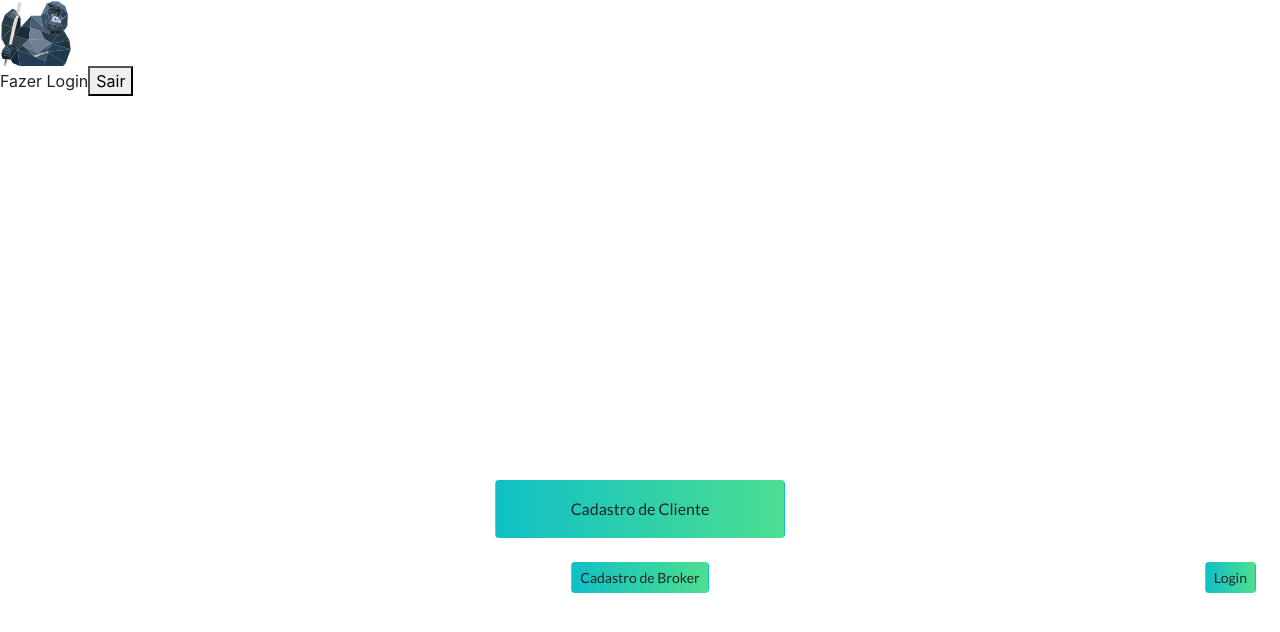
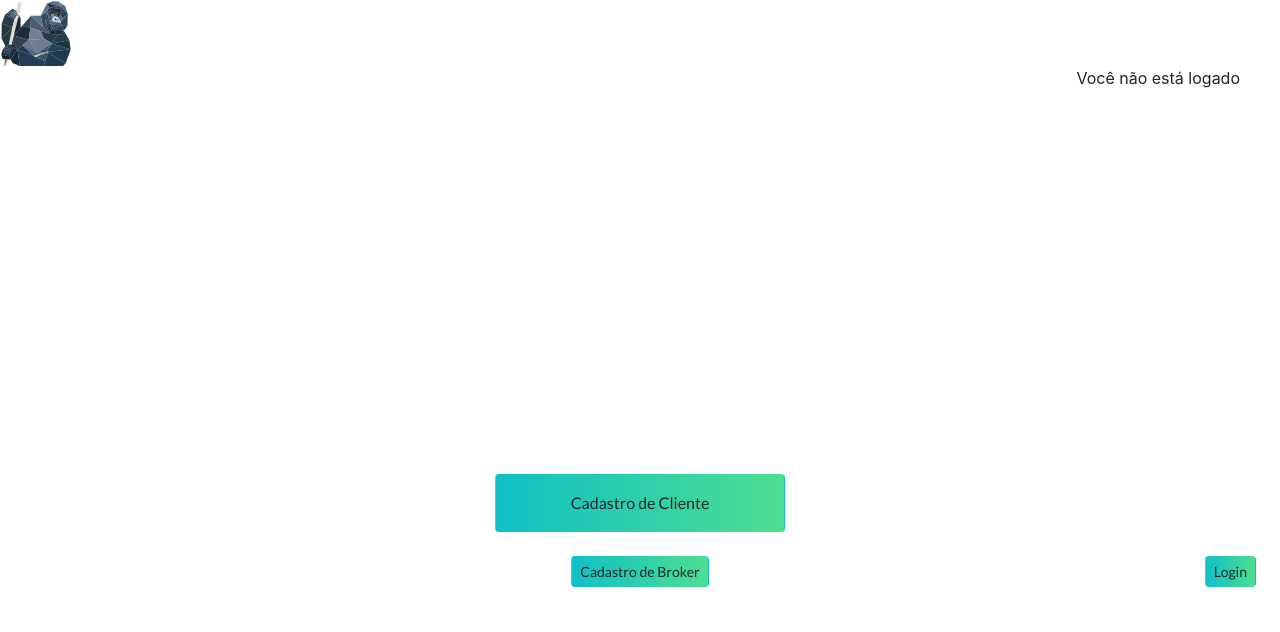
Before and after one commit to Vulper-hackaton/vulper, a Vue app: page / in a window 1280 px wide. Shown: the top 632 px of the page. Built offline with nearby package versions, Linux system fonts and the light colour scheme; no server answers.

Commit message:
Backend para brokers funcional

```diff
--- a/src/components/MainHeader.vue
+++ b/src/components/MainHeader.vue
@@ -9,10 +9,14 @@
       </div>
     </router-link>
     <div id="name" class="col-2"></div>
-    <span v-if="logged">{{ username }}</span>
-    <span v-else>Fazer Login</span>
-    <!--Este botão é apenas provisório. TODO: retirá-lo daqui-->
-    <button class="but" @click="signOut">Sair</button>
+    <div id="user-status">
+      <span v-if="logged">Bem-vindo, {{ username }} </span>
+      <span v-else>Você não está logado</span>
+      <!--Este botão é apenas provisório. TODO: retirá-lo daqui-->
+      <span v-if="logged">
+        <button class="but" @click="signOut">Sair</button>
+      </span>
+    </div>
   </div>
 </template>
 
@@ -57,4 +61,11 @@
   #main-header{
     /*ARRUMAR ESTA MERDA*/
   }
+  #user-status{
+    text-align: right;
+    margin-right: 40px;
+  }
+  .but{
+    margin-left: 40px;
+  }
 </style>
--- a/src/main.js
+++ b/src/main.js
@@ -4,6 +4,7 @@ import router from "./router";
 import store from "./store";
 import axios from "axios";
 import firebase from "firebase/app"
+require('firebase/firestore');
 
 import "bootstrap";
 import "bootstrap/dist/css/bootstrap.min.css";
--- a/src/views/NewBroker.vue
+++ b/src/views/NewBroker.vue
@@ -32,6 +32,7 @@
 <script>
   import * as firebase from "firebase/app";
   import "firebase/auth";
+  require("firebase")
   // TODO: ADICIONAR BROKER NUMA OUTRA BASE DE USUÁRIOS
   export default {
     data() {
@@ -39,6 +40,7 @@
         email: "",
         password: "",
         error: "",
+        newBrokerID: "",
       };
     },
     methods: {
@@ -47,9 +49,10 @@
           .auth()
           .createUserWithEmailAndPassword(this.email, this.password)
           .then(() => {
-            // TODO: remove this from console
-            console.log("deu certo!");
-            this.$router.replace({ name: "about" });
+            let newBroker = {};
+            newBroker[firebase.auth().currentUser.uid] = this.email;
+            firebase.firestore().collection('brokers').doc('Xv2HrnhemOvZu902cBd9').set(newBroker, {merge: true});
+            this.$router.replace({ name: "broker-dashboard" });
           })
           .catch((error) => (this.error = error));
       },
```
